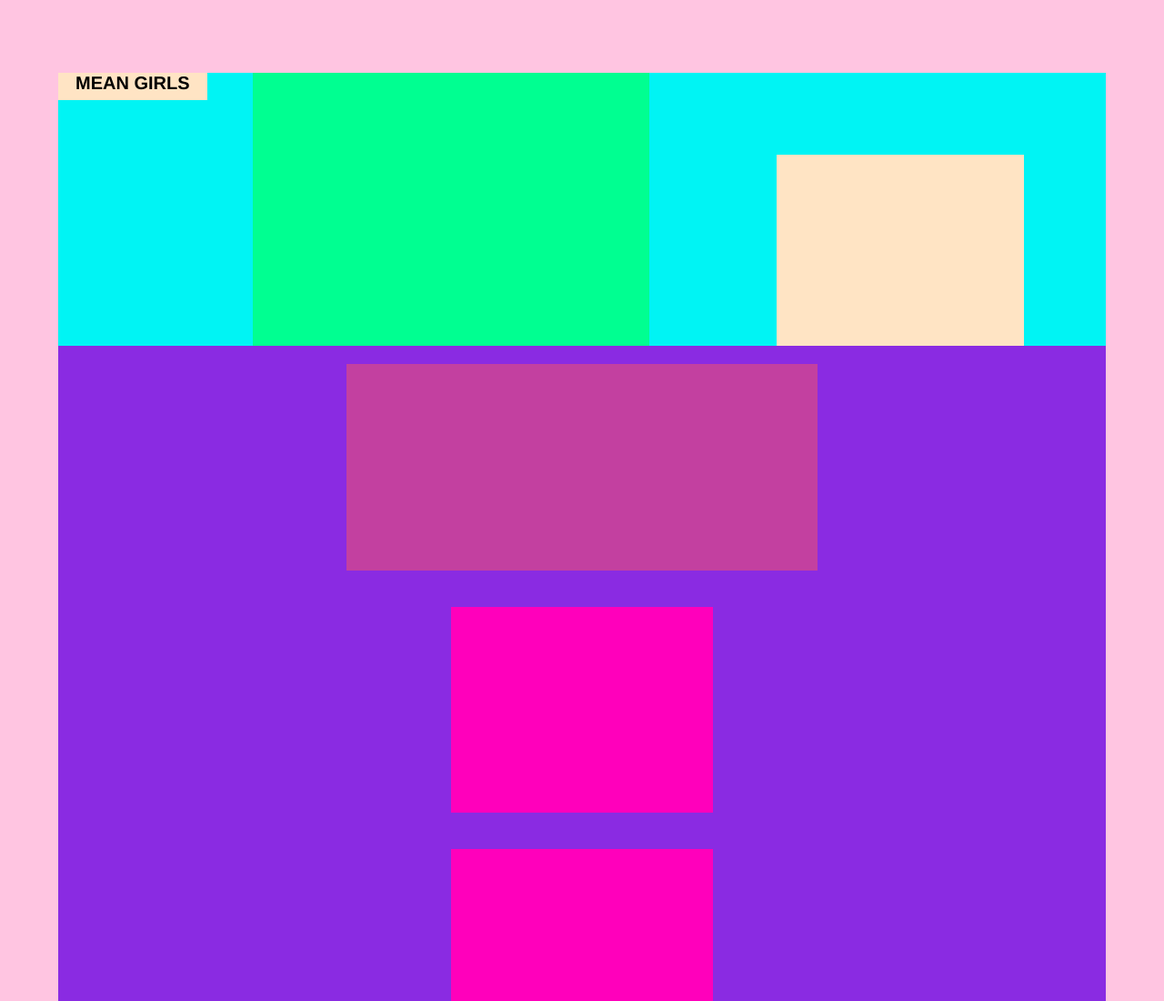
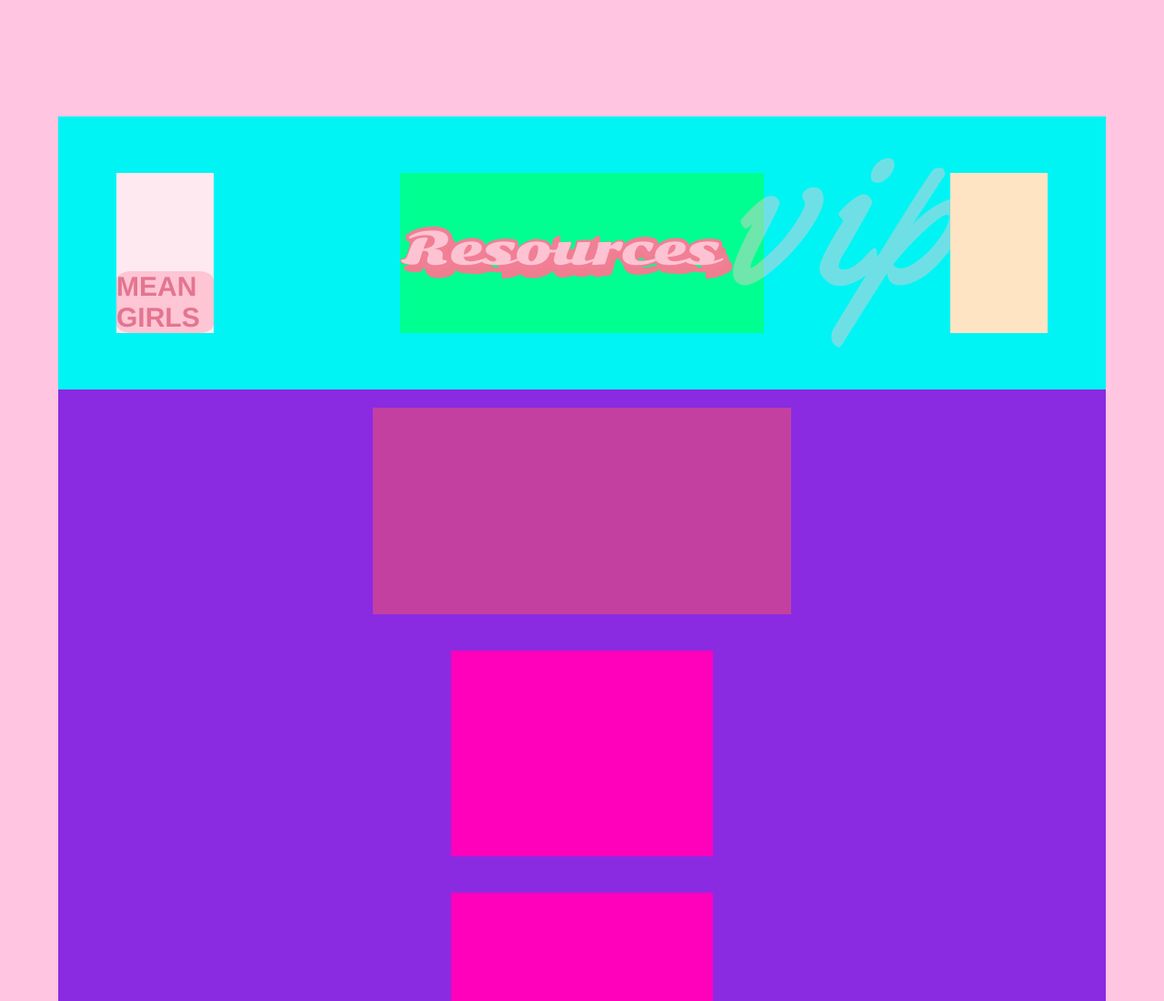
Before and after one commit to aryelyhev-lang/means-girls-project, a plain HTML site: page index.html in a window 1280 px wide. Shown: the top 1100 px of the page at 91% size. Drawn offline with Linux system fonts and the light colour scheme.

Commit message:
posicionando img

```diff
--- a/index.html
+++ b/index.html
@@ -18,11 +18,17 @@
 
     <header>
         <div class="meangirl">
+            <div class="botao">
+
                 <h1>MEAN GIRLS</h1>
 
             </div>
 
+        </div>
+
         <div class="titulo">
+          <img src="img/Resources.png">
+          <img src="img/vip.png">
 
         </div>
 
--- a/style.css
+++ b/style.css
@@ -11,10 +11,14 @@ header {
     background-color: rgb(0, 244, 244);
     width: 90%;
     height: 300px;
-    margin-top: 80px;
+    align-items: center;
+    margin-top: 10%;
     display: flex;
-    gap: 50px;
+    gap: 20%;
+    padding: 5%;
+
 }
+
 
 main {
     background-color: blueviolet;
@@ -35,39 +39,56 @@ footer {
     flex-direction: column;
 }
 
-.meangirl {
-    background-color: bisque;
-    width: 15%;
-    height: 30px;
-   align-items: center;
-   display: flex;
-   flex-direction: column;
+.botao {
+    background-color: #FEC5D4;
+    border-radius: 15% 15% 15% 15%;
+    box-shadow: 10px 50px 50% #693845;
+
 
 }
 
 .meangirl h1{
     font-family: 'Franklin Gothic Medium', 'Arial Narrow', Arial, sans-serif;
-    font-size: 20px;
+    color: #E37590;
+    font-size: 30px;
+    border-radius: 30px;
+}
+
+
+
+.meangirl {
+    background-color: #FEE9F0;
+    align-items: center;
+    width: 400px;
+    height: 22vh;
+    display: flex;
+    justify-content: end;
+    align-items: end;
 
 
 }
 
 .titulo {
     background-color: rgb(0, 255, 145);
-    width: 40%;
-    height: 300px;
+    align-items: center;
+    width: 400px;
+    height: 22vh;
+    display: flex;
+
 }
 
 .quadrado {
     background-color: bisque;
-    width: 25%;
-    height: 250px;
-    margin: 90px;
+    align-items: center;
+    width: 400px;
+    height: 22vh;
+    display: flex;
+
 }
 
 .conteiner1 {
     background-color: rgb(195, 64, 160);
-    width: 45%;
+    width: 40%;
     height: 250px;
     margin: 20px;
 
@@ -87,7 +108,7 @@ footer {
     margin: 20px;
 }
 
-.rodape{
+.rodape {
     background-color: rgb(85, 182, 255);
     width: 30%;
     height: 70px;
```
Lines whose indentation alone changed are shown as unchanged.
